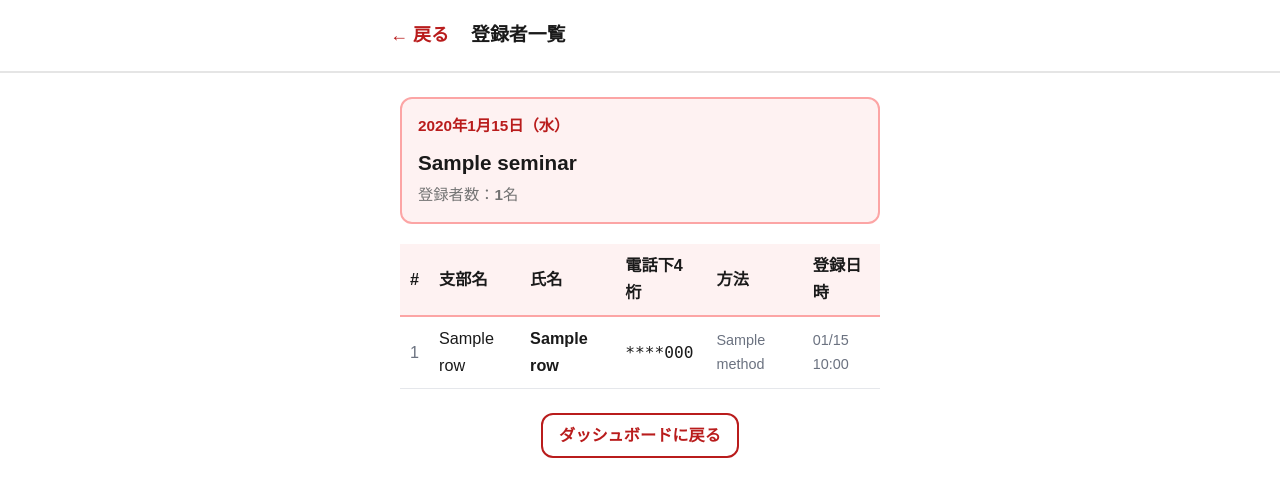
After one commit to kyokushinkanmail-oss/seminar-library, a Flask app: template templates/admin/attendees.html in a window 1280 px wide. The commit adds this page. Shown: the top 497 px of the page. Run offline with Flask 3, Linux system fonts and the light colour scheme; tables that the repository leaves empty hold one stand-in row (values such as "Sample post"); the template is opened without the code that fills it: values that come from a table or form of the project are taken from there, most other values are stand-ins (such as "Sample title", 1, 10 or a date in 2020).

Commit message:
feat: 支部名つき登録フォーム + 管理画面に登録者一覧
- Userモデルに branch_name カラム追加
- 登録フォームに「支部名」「氏名（フルネーム）」フィールド追加
- /admin/seminar/<id>/attendees セミナー別登録者一覧
- /admin/users 全登録ユーザー一覧
- 管理ダッシュボードに「登録者一覧」ボタン追加

```diff
--- a/app.py
+++ b/app.py
@@ -115,10 +115,11 @@ def seminar_landing(seminar_slug):
 def register():
     """新規登録"""
     if request.method == "POST":
+        branch_name = request.form.get("branch_name", "").strip()
         name = request.form.get("name", "").strip()
         phone = request.form.get("phone", "").strip()
-        if not name or not phone:
-            flash("お名前と電話番号を入力してください", "error")
+        if not name or not phone or not branch_name:
+            flash("支部名・お名前・電話番号をすべて入力してください", "error")
             return render_template("register.html", is_new=True)
 
         phone_hash = generate_phone_hash(phone)
@@ -129,6 +130,7 @@ def register():
 
         user = User(
             name=name,
+            branch_name=branch_name,
             phone_hash=phone_hash,
             phone_last4=phone.replace("-", "")[-4:],
             created_at=datetime.utcnow()
@@ -552,6 +554,39 @@ def admin_qr(seminar_id):
     return render_template("admin/qr.html", seminar=seminar, qr_url=qr_url, key=admin_key)
 
 
+@app.route("/admin/seminar/<int:seminar_id>/attendees")
+def admin_attendees(seminar_id):
+    """登録者（出席者）一覧"""
+    admin_key = request.args.get("key", "")
+    if admin_key != os.environ.get("ADMIN_KEY", "admin"):
+        abort(403)
+    seminar = Seminar.query.get_or_404(seminar_id)
+    # 出席記録と user を結合して取得
+    rows = (
+        db.session.query(Attendance, User)
+        .join(User, Attendance.user_id == User.id)
+        .filter(Attendance.seminar_id == seminar_id)
+        .order_by(Attendance.attended_at.desc())
+        .all()
+    )
+    return render_template(
+        "admin/attendees.html",
+        seminar=seminar,
+        rows=rows,
+        key=admin_key,
+    )
+
+
+@app.route("/admin/users")
+def admin_users():
+    """全登録ユーザー一覧"""
+    admin_key = request.args.get("key", "")
+    if admin_key != os.environ.get("ADMIN_KEY", "admin"):
+        abort(403)
+    users = User.query.order_by(User.created_at.desc()).all()
+    return render_template("admin/users.html", users=users, key=admin_key)
+
+
 @app.route("/admin/seminar/<int:seminar_id>/zoom", methods=["POST"])
 def admin_mark_zoom(seminar_id):
     """Zoom参加者を一括登録"""
--- a/models.py
+++ b/models.py
@@ -11,6 +11,7 @@ class User(db.Model):
 
     id = db.Column(db.Integer, primary_key=True)
     name = db.Column(db.String(100), nullable=False)
+    branch_name = db.Column(db.String(100))  # 支部名
     phone_hash = db.Column(db.String(64), unique=True, nullable=False, index=True)
     phone_last4 = db.Column(db.String(4))  # 表示用
     email = db.Column(db.String(255), nullable=True)
--- /dev/null
+++ b/templates/admin/attendees.html
@@ -0,0 +1,63 @@
+{% extends "base.html" %}
+{% block title %}{{ seminar.title }} 登録者一覧 — 管理画面{% endblock %}
+
+{% block body %}
+<div class="header">
+    <div class="header-inner">
+        <a href="{{ url_for('admin_dashboard', key=key) }}" class="btn-back">← 戻る</a>
+        <span class="header-title">登録者一覧</span>
+    </div>
+</div>
+
+<div class="container py-4">
+    <div style="background:#fef2f2; border:2px solid #fca5a5; border-radius:12px; padding:14px 16px; margin-bottom:20px;">
+        <p class="seminar-date" style="font-size:0.85rem;">{{ seminar.date_display }}</p>
+        <h1 style="font-size:1.15rem; font-weight:900; margin-bottom:2px;">{{ seminar.title }}</h1>
+        <p class="text-muted" style="font-size:0.85rem;">登録者数：<strong>{{ rows|length }}</strong>名</p>
+    </div>
+
+    {% if rows %}
+    <div style="overflow-x:auto;">
+    <table style="width:100%; border-collapse:collapse; font-size:0.9rem;">
+        <thead>
+            <tr style="background:#fef2f2;">
+                <th style="text-align:left; padding:8px 10px; border-bottom:2px solid #fca5a5;">#</th>
+                <th style="text-align:left; padding:8px 10px; border-bottom:2px solid #fca5a5;">支部名</th>
+                <th style="text-align:left; padding:8px 10px; border-bottom:2px solid #fca5a5;">氏名</th>
+                <th style="text-align:left; padding:8px 10px; border-bottom:2px solid #fca5a5;">電話下4桁</th>
+                <th style="text-align:left; padding:8px 10px; border-bottom:2px solid #fca5a5;">方法</th>
+                <th style="text-align:left; padding:8px 10px; border-bottom:2px solid #fca5a5;">登録日時</th>
+            </tr>
+        </thead>
+        <tbody>
+        {% for att, u in rows %}
+            <tr style="border-bottom:1px solid #e5e7eb;">
+                <td style="padding:8px 10px; color:#6b7280;">{{ loop.index }}</td>
+                <td style="padding:8px 10px;">{{ u.branch_name or '—' }}</td>
+                <td style="padding:8px 10px; font-weight:700;">{{ u.name }}</td>
+                <td style="padding:8px 10px; font-family:monospace;">****{{ u.phone_last4 or '' }}</td>
+                <td style="padding:8px 10px; font-size:0.8rem; color:#6b7280;">
+                    {% if att.method == 'qr' %}QR
+                    {% elif att.method == 'zoom' %}Zoom
+                    {% else %}{{ att.method }}
+                    {% endif %}
+                </td>
+                <td style="padding:8px 10px; font-size:0.8rem; color:#6b7280;">
+                    {{ att.attended_at.strftime('%m/%d %H:%M') if att.attended_at else '—' }}
+                </td>
+            </tr>
+        {% endfor %}
+        </tbody>
+    </table>
+    </div>
+    {% else %}
+    <p class="text-muted" style="text-align:center; padding:40px 0;">まだ登録者がいません</p>
+    {% endif %}
+
+    <div style="margin-top:24px; text-align:center;">
+        <a href="{{ url_for('admin_dashboard', key=key) }}" class="btn btn-outline btn-sm">
+            ダッシュボードに戻る
+        </a>
+    </div>
+</div>
+{% endblock %}
```
Also changed, not shown: templates/admin/dashboard.html (+6 -1 lines), templates/admin/users.html (added, +48 -0 lines), templates/register.html (+7 -2 lines).
